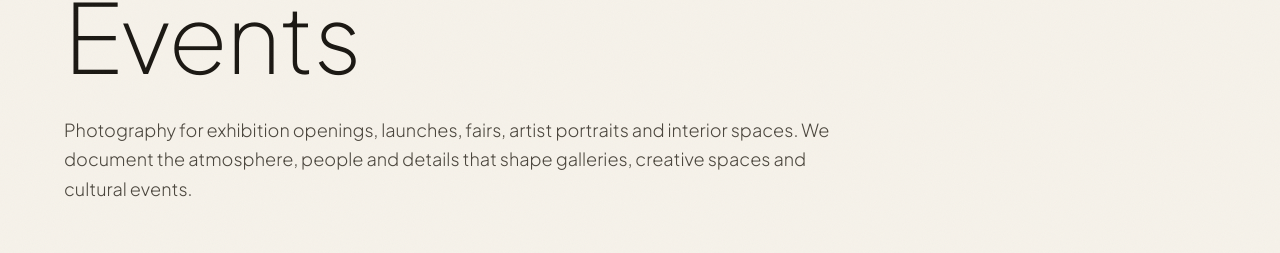
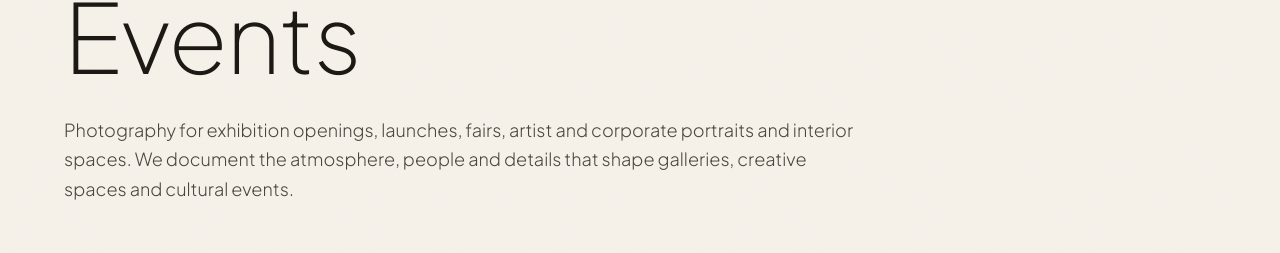
Before and after one commit to Jennifer-Zaharieva/thakatha-website, a Next.js app: page /events in a window 1280 px wide. Shown: the part 201-454 px from the top of the page. Built offline with nearby package versions, Linux system fonts and the light colour scheme; no server answers.

Commit message:
Update page.tsx

```diff
--- a/app/events/page.tsx
+++ b/app/events/page.tsx
@@ -8,7 +8,7 @@ import { artGallery } from "@/lib/images";
 export const metadata: Metadata = {
   title: "Events Photography",
   description:
-    "Photography for exhibition openings, launches, fairs, artist and corporate portraits and interior spaces.",
+    "Photography for exhibition openings, launches, fairs, artist portraits and interior spaces.",
 };
 
 const services = [
@@ -43,7 +43,7 @@ export default function EventsPage() {
     <>
       <PageHero
         title="Events"
-        lead="Photography for exhibition openings, launches, fairs, artist portraits and interior spaces. We document the atmosphere, people and details that shape galleries, creative spaces and cultural events."
+        lead="Photography for exhibition openings, launches, fairs, artist and corporate portraits and interior spaces. We document the atmosphere, people and details that shape galleries, creative spaces and cultural events."
       />
 
       {/* Services grid */}
```
